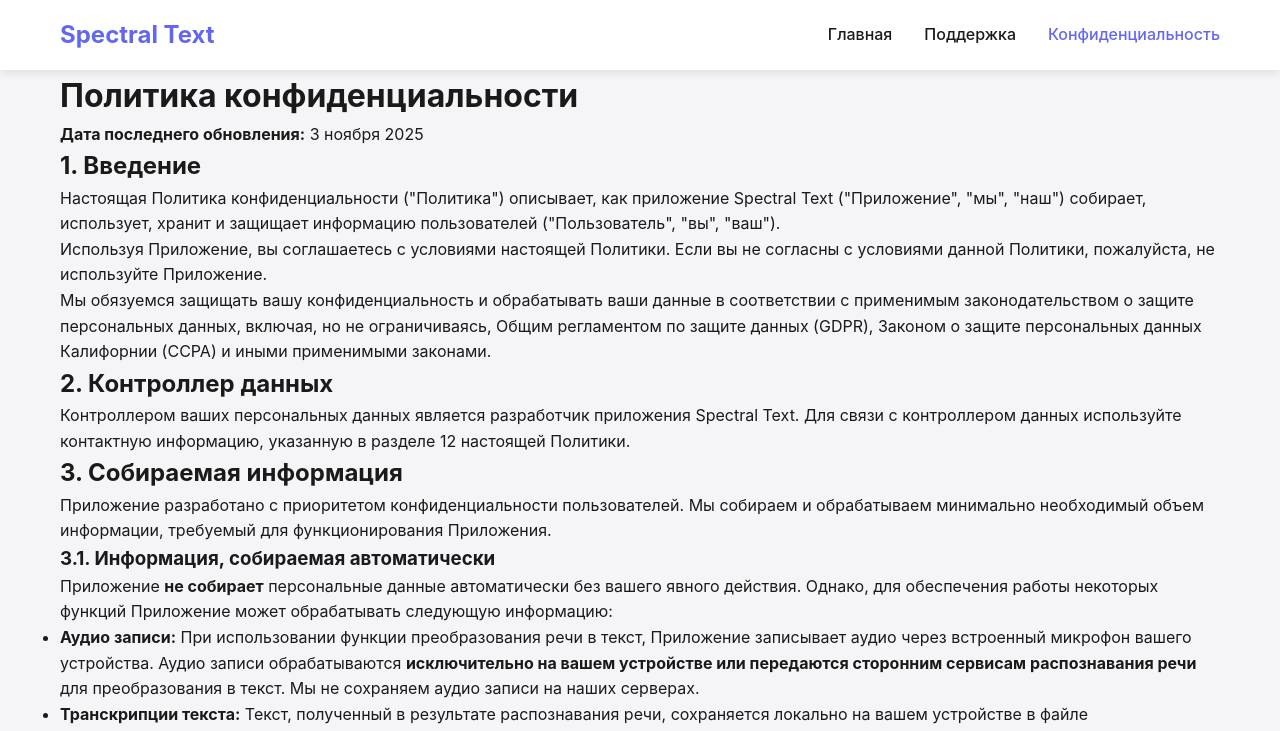
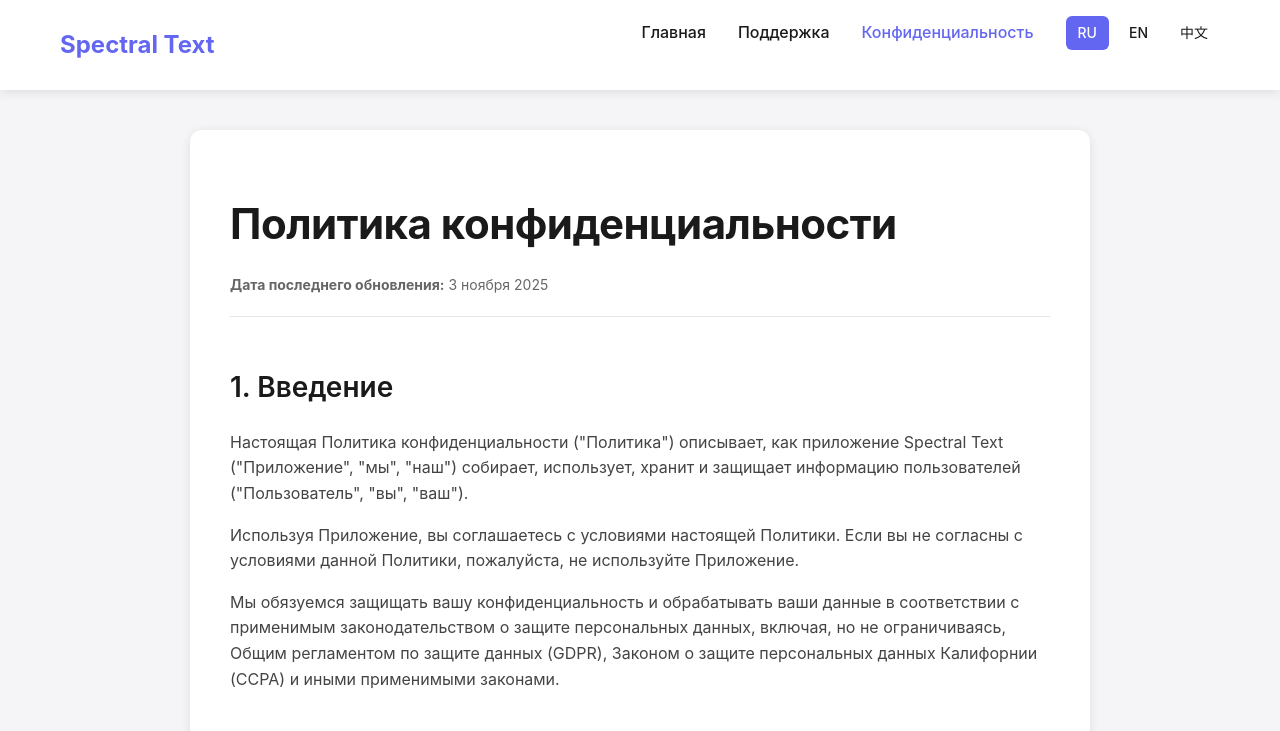
Before and after one commit to nobottomline/spectraltext-website, a plain HTML site: page privacy-policy.html in a window 1280 px wide. Shown: the top 731 px of the page. Drawn offline with Linux system fonts and the light colour scheme.

Commit message:
Update privacy-policy.html

```diff
--- a/privacy-policy.html
+++ b/privacy-policy.html
@@ -5,8 +5,46 @@
     <meta name="viewport" content="width=device-width, initial-scale=1.0">
     <title>Политика конфиденциальности - Spectral Text</title>
     <meta name="description" content="Политика конфиденциальности приложения Spectral Text">
-    <link rel="stylesheet" href="style.css"
+    <link rel="stylesheet" href="style.css">
+    <link rel="alternate" hreflang="ru" href="privacy-policy.html">
+    <link rel="alternate" hreflang="en" href="privacy-policy-en.html">
+    <link rel="alternate" hreflang="zh" href="privacy-policy-zh.html">
+    <style>
+        .lang-switcher {
+            display: flex;
+            gap: 8px;
+            align-items: center;
+        }
 
+        .lang-switcher a {
+            padding: 6px 12px;
+            border-radius: 6px;
+            font-size: 14px;
+            text-decoration: none;
+            transition: background 0.2s;
+        }
+
+        .lang-switcher a.active {
+            background: var(--primary-color);
+            color: white;
+        }
+
+        .lang-switcher a:not(.active) {
+            color: var(--text-color);
+        }
+
+        .lang-switcher a:not(.active):hover {
+            background: var(--bg-light);
+        }
+
+        @media (max-width: 768px) {
+            .lang-switcher {
+                flex-direction: column;
+                gap: 4px;
+            }
+        }
+    </style>
+    <style>
         h1 {
             font-size: 42px;
             font-weight: 700;
@@ -193,6 +231,13 @@
                 <li><a href="index.html">Главная</a></li>
                 <li><a href="support.html">Поддержка</a></li>
                 <li><a href="privacy-policy.html" class="active">Конфиденциальность</a></li>
+                <li>
+                    <div class="lang-switcher">
+                        <a href="privacy-policy.html" class="active" title="Русский">RU</a>
+                        <a href="privacy-policy-en.html" title="English">EN</a>
+                        <a href="privacy-policy-zh.html" title="中文">中文</a>
+                    </div>
+                </li>
             </ul>
         </div>
     </nav>
```
